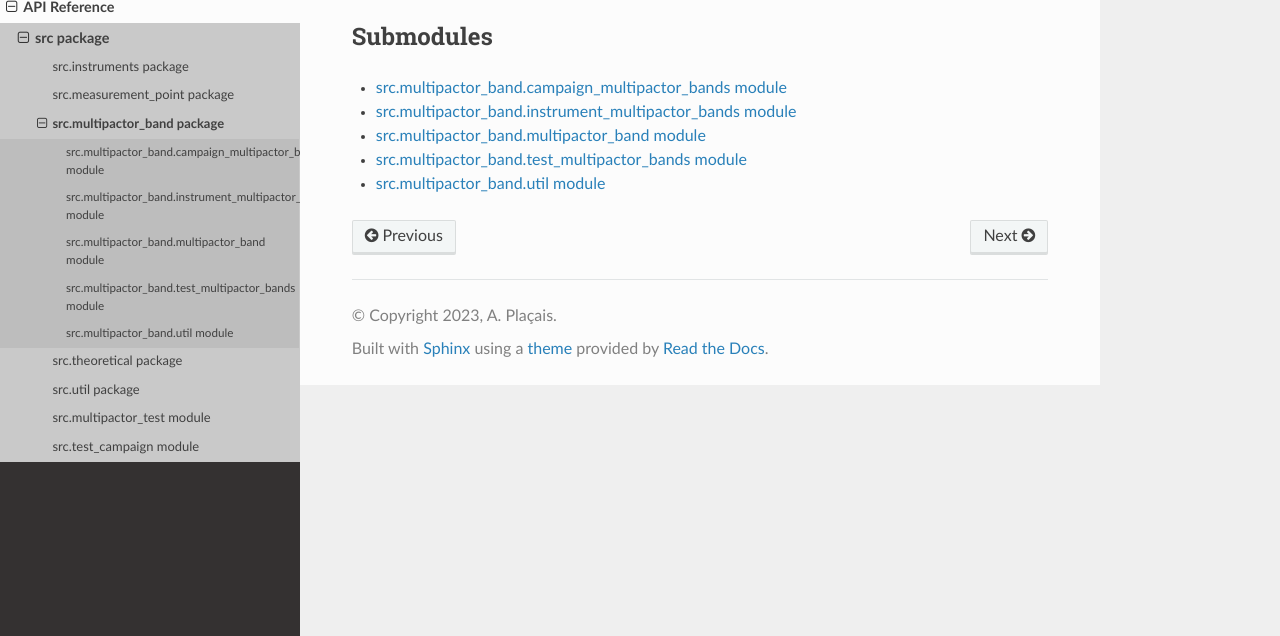
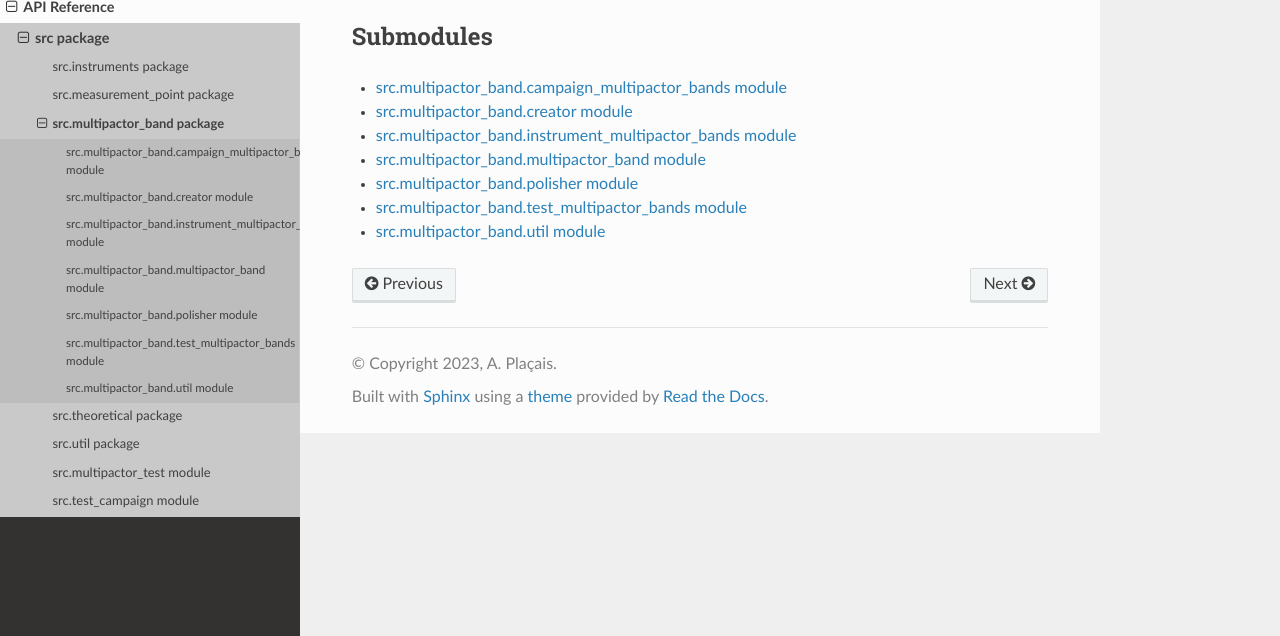
Before and after one commit to AdrienPlacais/multipac_testbench, a Sphinx documentation site: the page built from docs/source/src.multipactor_band.rst, in a window 1280 px wide, cut to the strip 264-900 px from the top of the page. Built offline with Sphinx 7.4.7 and the Read the Docs theme 2.0.0, drawn with Linux system fonts in a browser that asks for light colours; pages that are not in the unit, such as notebooks, are missing from menus.

Commit message:
with doc

```diff
--- /dev/null
+++ b/docs/source/src.multipactor_band.creator.rst
@@ -0,0 +1,7 @@
+src.multipactor\_band.creator module
+====================================
+
+.. automodule:: src.multipactor_band.creator
+   :members:
+   :undoc-members:
+   :show-inheritance:
--- /dev/null
+++ b/docs/source/src.multipactor_band.polisher.rst
@@ -0,0 +1,7 @@
+src.multipactor\_band.polisher module
+=====================================
+
+.. automodule:: src.multipactor_band.polisher
+   :members:
+   :undoc-members:
+   :show-inheritance:
--- a/docs/source/src.multipactor_band.rst
+++ b/docs/source/src.multipactor_band.rst
@@ -13,7 +13,9 @@ Submodules
    :maxdepth: 4
 
    src.multipactor_band.campaign_multipactor_bands
+   src.multipactor_band.creator
    src.multipactor_band.instrument_multipactor_bands
    src.multipactor_band.multipactor_band
+   src.multipactor_band.polisher
    src.multipactor_band.test_multipactor_bands
    src.multipactor_band.util
```
